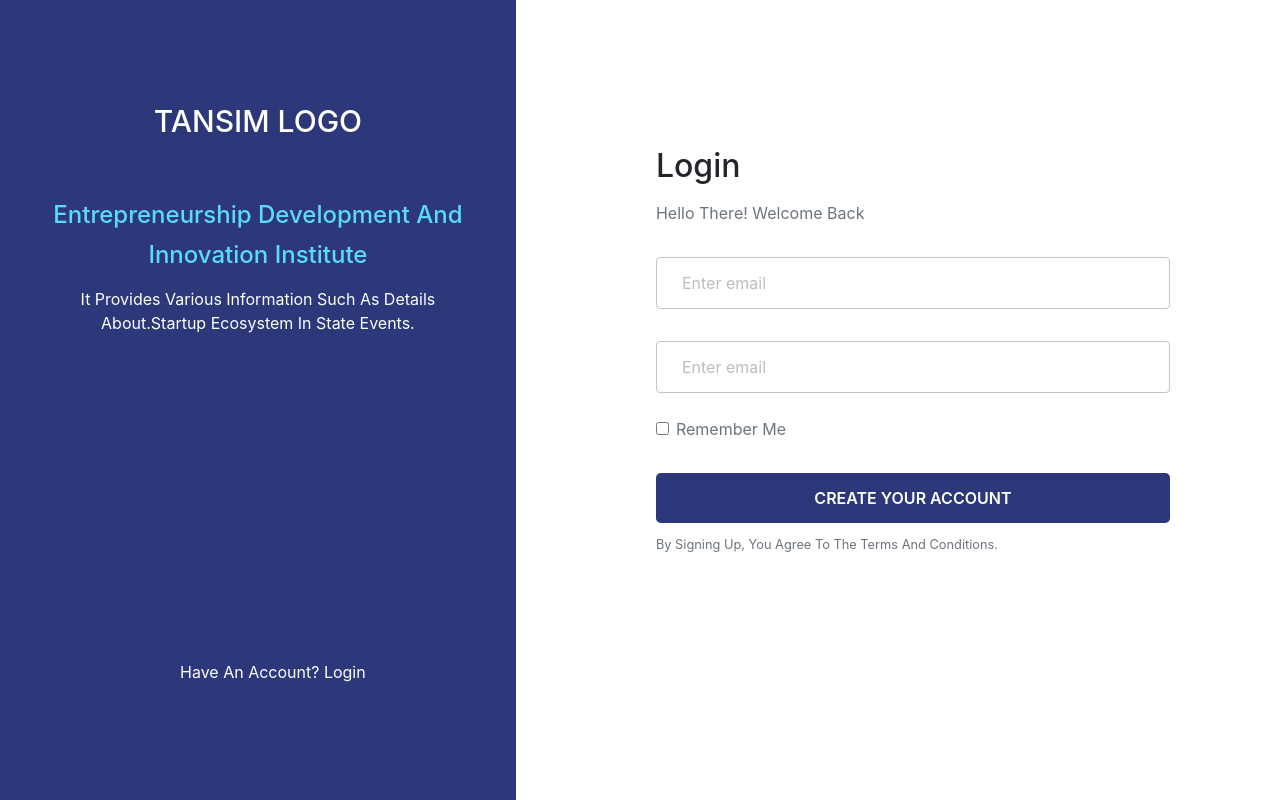
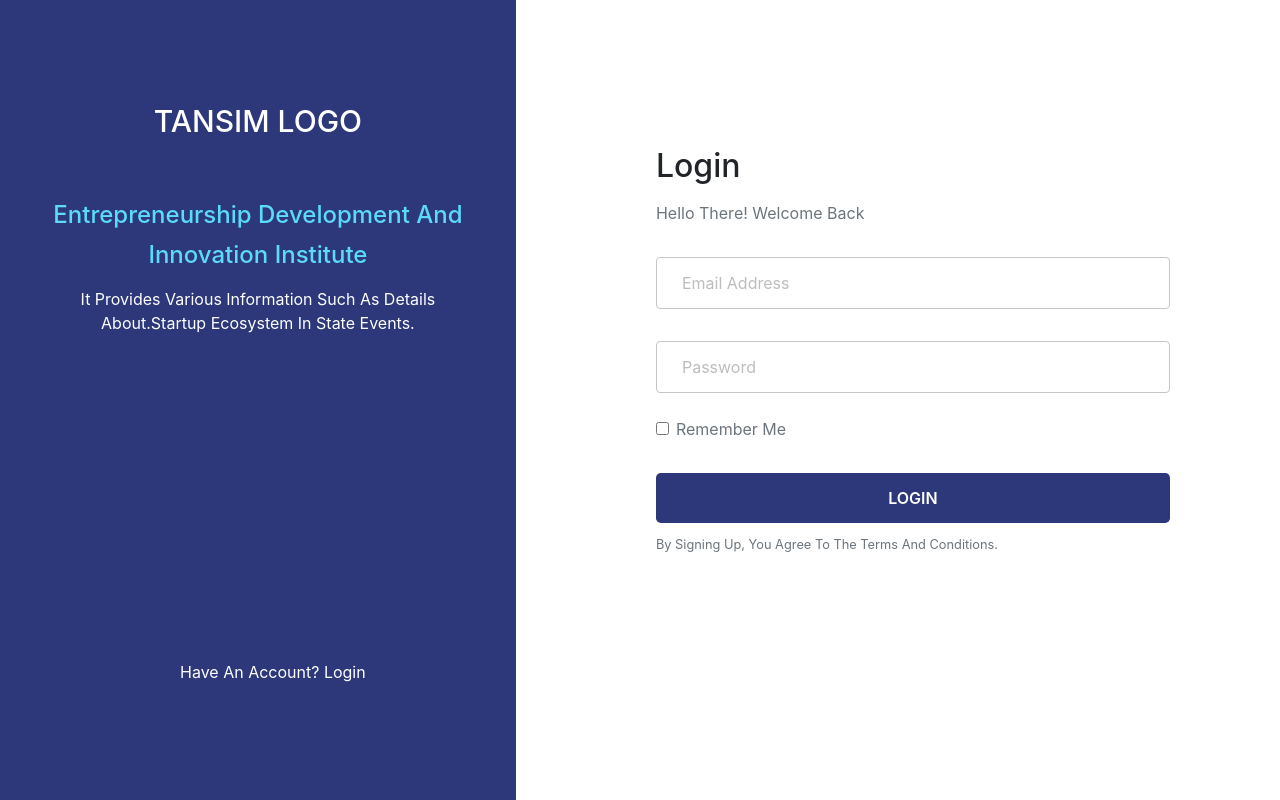
Before and after one commit to madhu1803/react6_tansim-login, a React (Create React App) app: page /login in a window 1280 px wide. Built offline with nearby package versions, Linux system fonts and the light colour scheme.

Commit message:
components done

```diff
--- a/src/Components/Btn.js
+++ b/src/Components/Btn.js
@@ -2,12 +2,13 @@ import React, { Component } from "react";
 import "./Css/Btn.css";
 export default class Btn extends Component {
   render() {
+    let { txt } = this.props;
     return (
       <button
         type="button"
         className="btn btn-container btn-lg btn-block text-white text-uppercase"
       >
-        Create your Account
+        {txt}
       </button>
     );
   }
--- a/src/Components/Input.js
+++ b/src/Components/Input.js
@@ -4,11 +4,12 @@ import "./Css/Input.css";
 
 export default class Input extends Component {
   render() {
+    let { type, placeholder } = this.props;
     return (
       <Form.Group className="input-container pt-2 pb-2">
         <Form.Control
-          type="email"
-          placeholder="Enter email"
+          type={type}
+          placeholder={placeholder}
           className="input-control"
         />
       </Form.Group>
--- a/src/MajorComponents/Login.js
+++ b/src/MajorComponents/Login.js
@@ -10,8 +10,8 @@ export default class Login extends Component {
       <div className="right-container text-capitalize">
         <h2>Login</h2>
         <p className="text-muted pt-2 pb-2">Hello There! welcome Back</p>
-        <Input />
-        <Input />
+        <Input type="email" placeholder="Email Address" />
+        <Input type="password" placeholder="Password" />
         <Form.Group controlId="formBasicCheckbox">
           <Form.Check
             type="checkbox"
@@ -19,7 +19,7 @@ export default class Login extends Component {
             className="text-muted pb-3"
           />
         </Form.Group>
-        <Btn />
+        <Btn txt="Login" />
         <Form.Text className="text-muted pt-2">
           By signing up, you agree to the terms and conditions.
         </Form.Text>
--- a/src/MajorComponents/Signup.js
+++ b/src/MajorComponents/Signup.js
@@ -9,11 +9,11 @@ export default class Signup extends Component {
     return (
       <div className="right-container text-capitalize">
         <h2 className="pb-4">Signup for an account today.</h2>
-        <Input />
-        <Input />
-        <Input />
-        <Input />
-        <Btn />
+        <Input type="email" placeholder="Email Address" />
+        <Input type="password" placeholder="Password" />
+        <Input type="email" placeholder="Confirm Password" />
+        <Input type="number" placeholder="Mobile Number" />
+        <Btn txt="Create Your Account" />
         <Form.Text className="text-muted pt-2">
           By signing up, you agree to the terms and conditions.
         </Form.Text>
```
